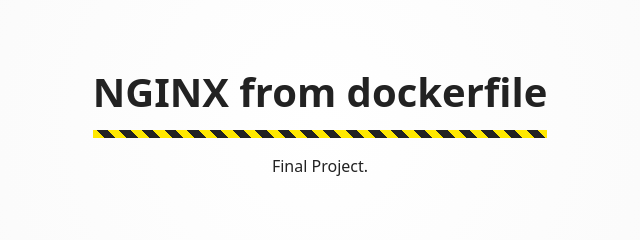
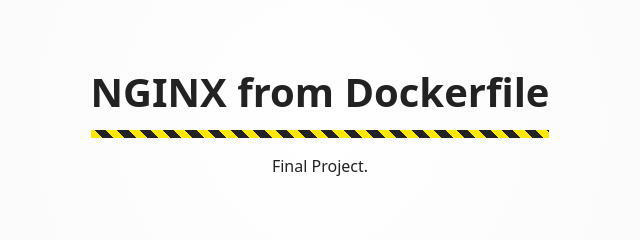
Before and after one commit to mos1987/final_repo, a plain HTML site: page index.html in a window 1280 px wide. Shown: the part 276-516 px from the top of the page, 320-960 px from the left. Drawn offline with Linux system fonts and the light colour scheme.

Commit message:
mos1987/final_repo

```diff
--- a/index.html
+++ b/index.html
@@ -53,7 +53,7 @@
   </head>
   <body>
     <main>
-      <h1>NGINX from dockerfile</h1>
+      <h1>NGINX from Dockerfile</h1>
       <p>Final Project.</p>
     </main>
   </body>
```
